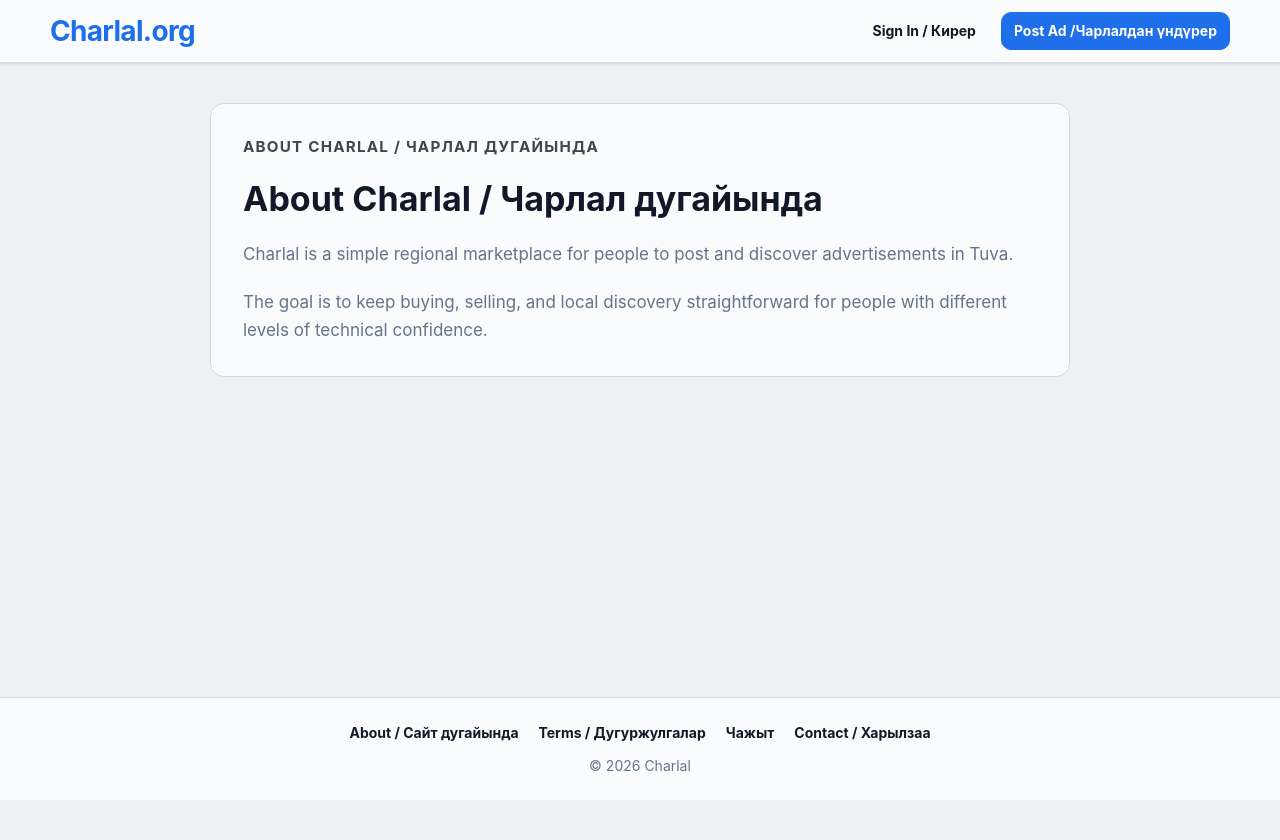
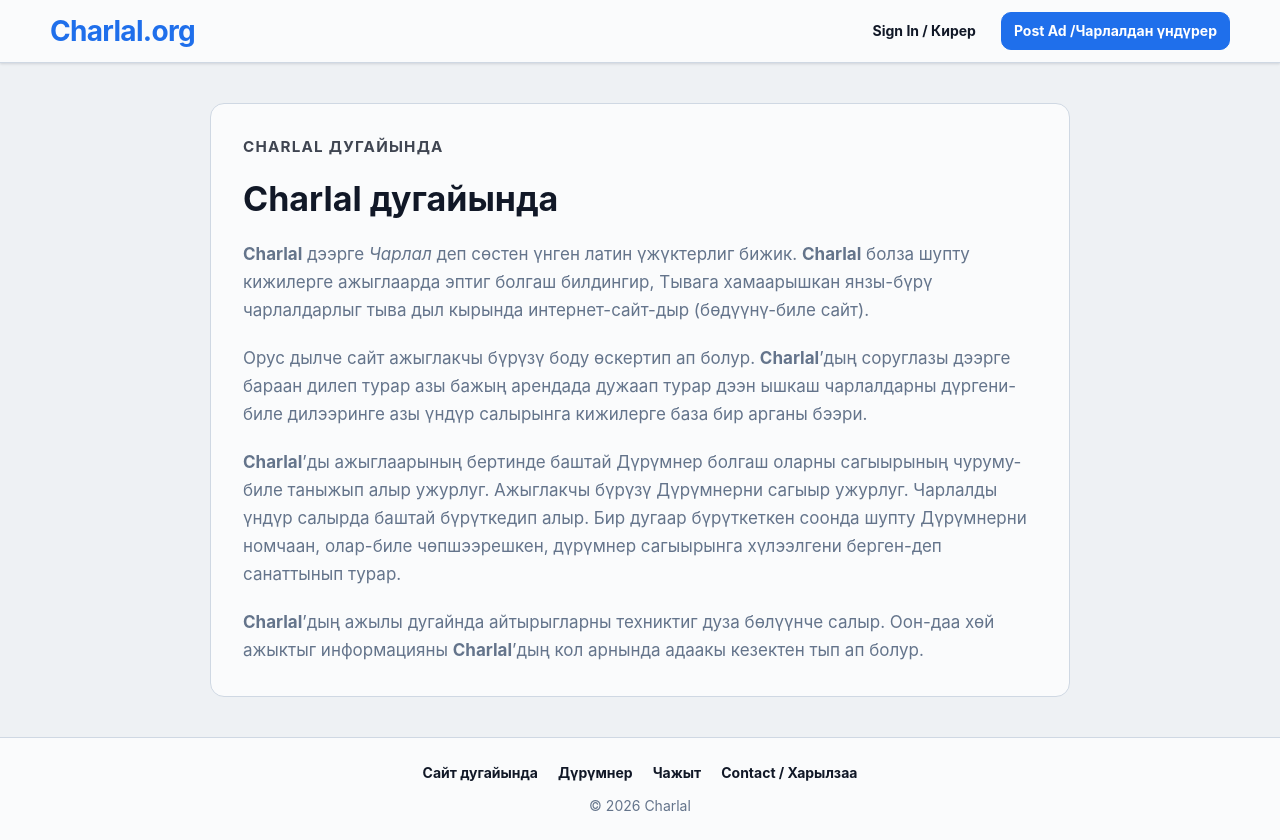
Before and after one commit to kwerui/charlal, a Next.js app: page /about in a window 1280 px wide. Before the commit the page ends 800 px from the top, so only its background shows below. Built offline with nearby package versions, Linux system fonts and the light colour scheme; no server answers.

Commit message:
Improve about page formatting

```diff
--- a/src/app/about/page.tsx
+++ b/src/app/about/page.tsx
@@ -1,5 +1,6 @@
-import type { Metadata } from 'next';
-import { content } from '@/content/tyv';
+import type { Metadata } from "next";
+import ReactMarkdown from "react-markdown";
+import { content } from "@/content/tyv";
 
 export const metadata: Metadata = {
   title: `${content.aboutPageTitle} | Charlal`,
@@ -10,12 +11,22 @@ export default function AboutPage() {
     <main className="info-page">
       <article className="info-page-panel" aria-labelledby="about-title">
         <p className="hero-kicker">{content.aboutPageKicker}</p>
+
         <h1 id="about-title">{content.aboutPageTitle}</h1>
+
         <div className="info-section-list">
           {content.aboutPageBody.map((paragraph) => (
-            <p key={paragraph} className="info-page-intro">
-              {paragraph}
-            </p>
+            <div key={paragraph}>
+              <ReactMarkdown
+                components={{
+                  p: ({ children }) => (
+                    <p className="info-page-intro">{children}</p>
+                  ),
+                }}
+              >
+                {paragraph}
+              </ReactMarkdown>
+            </div>
           ))}
         </div>
       </article>
--- a/src/content/tyv.ts
+++ b/src/content/tyv.ts
@@ -19,9 +19,9 @@ export const content = {
   // Footer and public pages
   siteFooterLabel: "Site footer / Сайтының адаанда", // TODO: add reviewed Tuvan translation.
   siteFooterNavLabel: "Footer links / Адаанда ссылкалар", // TODO: add reviewed Tuvan translation.
-  footerAboutLink: "About / Сайт дугайында", // TODO: add reviewed Tuvan translation.
-  footerTermsLink: "Terms / Дугуржулгалар", // TODO: add reviewed Tuvan translation.
-  footerPrivacyLink: "Чажыт", // TODO: add reviewed Tuvan translation.
+  footerAboutLink: " Сайт дугайында",
+  footerTermsLink: "Дүрүмнер",
+  footerPrivacyLink: "Чажыт",
   footerContactLink: "Contact / Харылзаа", // TODO: add reviewed Tuvan translation.
   legalPageKicker: "Information / Медегдел", // TODO: add reviewed Tuvan translation.
   privacyPageTitle: "Privacy Policy / Чажыт чоруктуң политиказы", // TODO: legal review and reviewed Tuvan translation required.
@@ -88,7 +88,7 @@ export const content = {
       body: "TODO: Add reviewed official contact details for privacy questions.",
     },
   ], // TODO: legal review and reviewed Tuvan translations required.
-  termsPageTitle: "Terms of Use / Ажыглаарының чуруму", // TODO: legal review and reviewed Tuvan translation required.
+  termsPageTitle: "Ажыглаарының чуруму",
   termsPageIntro: "This page is a placeholder structure for Charlal's future reviewed user agreement. It is not final legal text.", // TODO: legal review and reviewed Tuvan translation required.
   termsSections: [
     {
@@ -140,12 +140,17 @@ export const content = {
       body: "TODO: Add reviewed official contact details for terms questions.",
     },
   ], // TODO: legal review and reviewed Tuvan translations required.
-  aboutPageKicker: "About Charlal / Чарлал дугайында", // TODO: add reviewed Tuvan translation.
-  aboutPageTitle: "About Charlal / Чарлал дугайында", // TODO: add reviewed Tuvan translation.
+  aboutPageKicker: "Charlal дугайында", // TODO: add reviewed Tuvan translation.
+  aboutPageTitle: "Charlal дугайында", // TODO: add reviewed Tuvan translation.
   aboutPageBody: [
-    "Charlal is a simple regional marketplace for people to post and discover advertisements in Tuva.",
-    "The goal is to keep buying, selling, and local discovery straightforward for people with different levels of technical confidence.",
-  ], // TODO: add reviewed Tuvan translations.
+  "**Charlal** дээрге *Чарлал* деп сөстен үнген латин үжүктерлиг бижик. **Charlal** болза шупту кижилерге ажыглаарда эптиг болгаш билдингир, Тывага хамаарышкан янзы-бүрү чарлалдарлыг тыва дыл кырында интернет-сайт-дыр (бөдүүнү-биле сайт).",
+
+  "Орус дылче сайт ажыглакчы бүрүзү боду өскертип ап болур. **Charlal**’дың соруглазы дээрге бараан дилеп турар азы бажың арендада дужаап турар дээн ышкаш чарлалдарны дүргени-биле дилээринге азы үндүр салырынга кижилерге база бир арганы бээри.",
+
+  "**Charlal**’ды ажыглаарының бертинде баштай Дүрүмнер болгаш оларны сагыырының чуруму-биле таныжып алыр ужурлуг. Ажыглакчы бүрүзү Дүрүмнерни сагыыр ужурлуг. Чарлалды үндүр салырда баштай бүрүткедип алыр. Бир дугаар бүрүткеткен соонда шупту Дүрүмнерни номчаан, олар-биле чөпшээрешкен, дүрүмнер сагыырынга хүлээлгени берген-деп санаттынып турар.",
+
+  "**Charlal**’дың ажылы дугайнда айтырыгларны техниктиг дуза бөлүүнче салыр. Оон-даа хөй ажыктыг информацияны **Charlal**’дың кол арнында адаакы кезектен тып ап болур.",
+],
   contactPageKicker: "Contact", // TODO: add reviewed Tuvan translation.
   contactPageTitle: "Contact Charlal", // TODO: add reviewed Tuvan translation.
   contactPageIntro: "This page is a placeholder for official Charlal contact details. A database-backed contact form is not included yet.", // TODO: add reviewed contact details and Tuvan translation.
```
